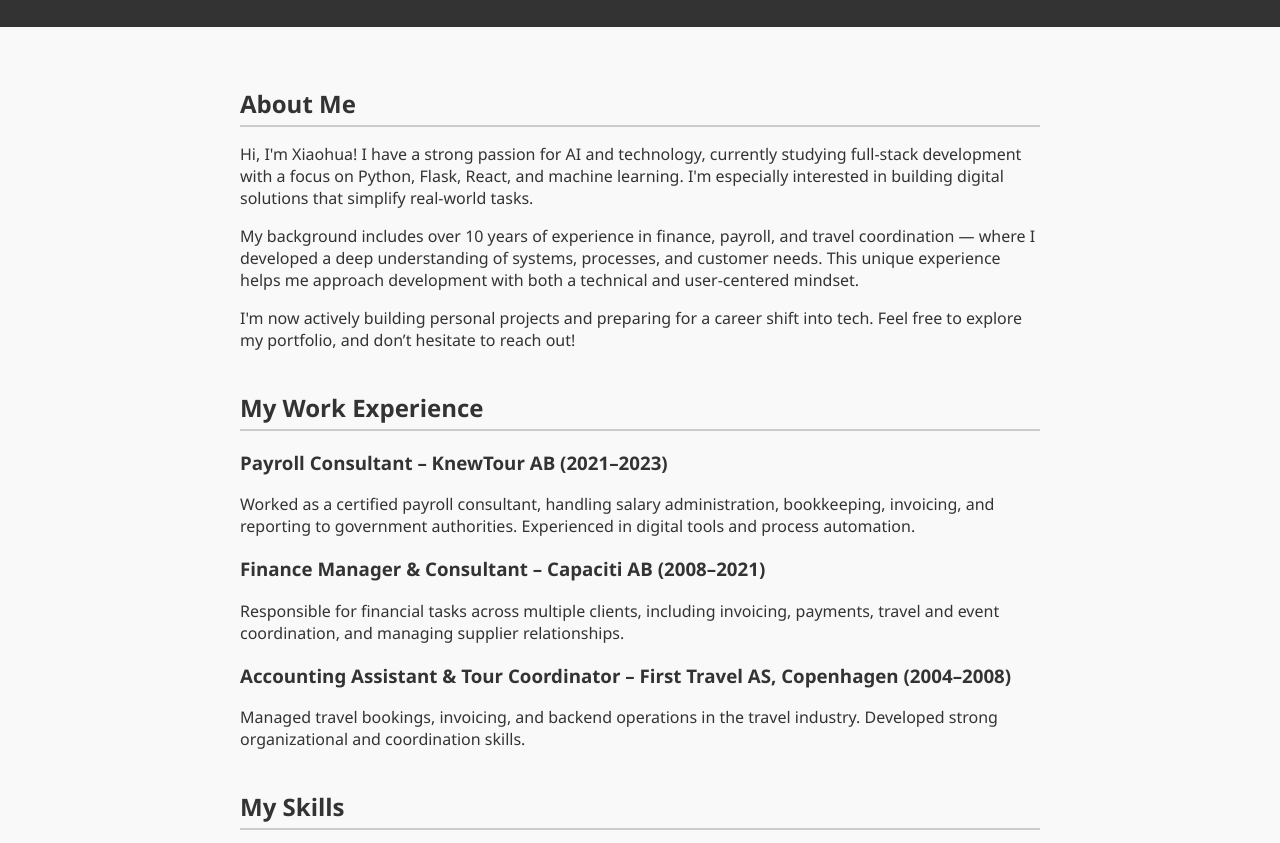
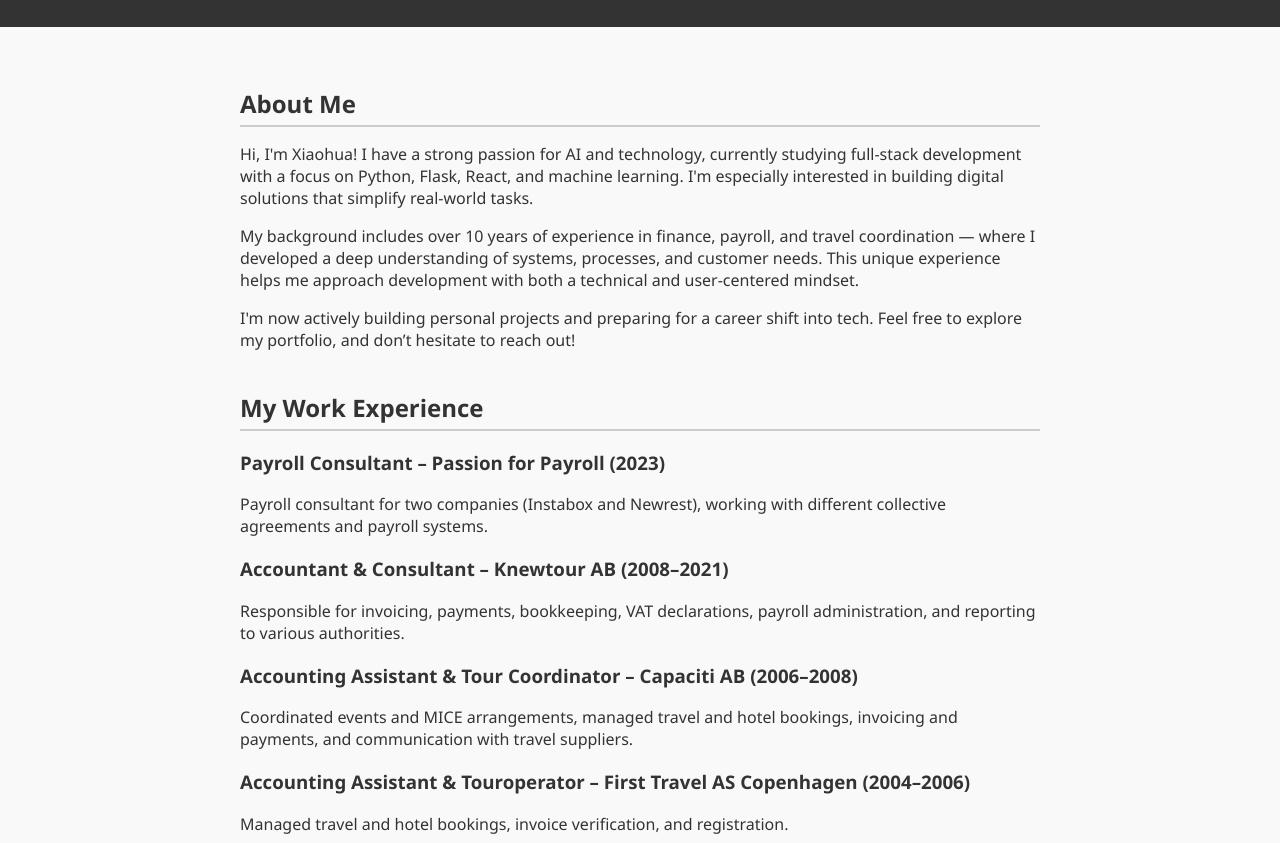
Before and after one commit to ZhuXiaohua11/My-Page, a plain HTML site: page index.htm in a window 1280 px wide. Shown: the part 98-941 px from the top of the page. Drawn offline with Linux system fonts and the light colour scheme.

Commit message:
Update index.htm

```diff
--- a/index.htm
+++ b/index.htm
@@ -37,17 +37,21 @@
 
         <section id="experience">
             <h2>My Work Experience</h2>
-            <h3>Payroll Consultant – KnewTour AB (2021–2023)</h3>
+            <h3>Payroll Consultant – Passion for Payroll (2023)</h3>
             <p>
-                Worked as a certified payroll consultant, handling salary administration, bookkeeping, invoicing, and reporting to government authorities. Experienced in digital tools and process automation.
+                Payroll consultant for two companies (Instabox and Newrest), working with different collective agreements and payroll systems.
             </p>
-            <h3>Finance Manager & Consultant – Capaciti AB (2008–2021)</h3>
+            <h3>Accountant & Consultant – Knewtour AB (2008–2021)</h3>
             <p>
-                Responsible for financial tasks across multiple clients, including invoicing, payments, travel and event coordination, and managing supplier relationships.
+                Responsible for invoicing, payments, bookkeeping, VAT declarations, payroll administration, and reporting to various authorities.
             </p>
-            <h3>Accounting Assistant & Tour Coordinator – First Travel AS, Copenhagen (2004–2008)</h3>
+            <h3>Accounting Assistant & Tour Coordinator – Capaciti AB (2006–2008)</h3>
             <p>
-                Managed travel bookings, invoicing, and backend operations in the travel industry. Developed strong organizational and coordination skills.
+                Coordinated events and MICE arrangements, managed travel and hotel bookings, invoicing and payments, and communication with travel suppliers.
+            </p>
+            <h3>Accounting Assistant & Touroperator – First Travel AS Copenhagen (2004–2006)</h3>
+            <p>
+                Managed travel and hotel bookings, invoice verification, and registration.
             </p>
         </section>
 
```
